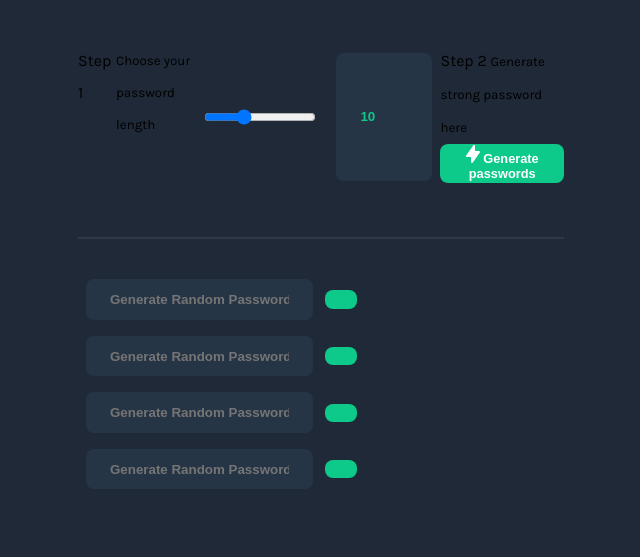
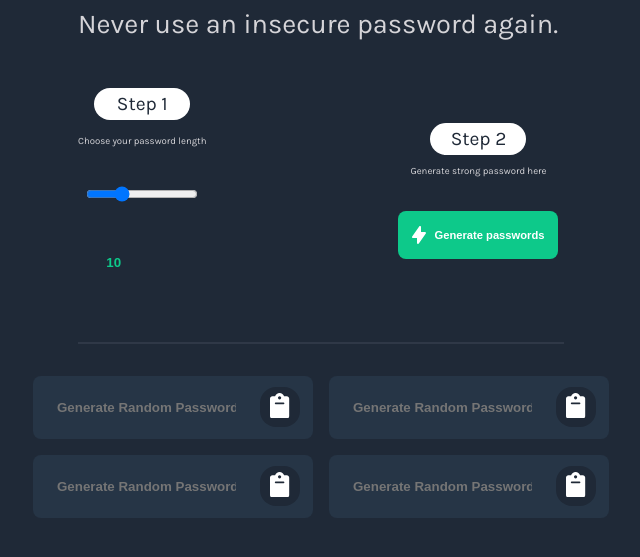
Before and after one commit to a2uuz/PwGenerator, a plain HTML site: page index.html in a window 1280 px wide. Shown: the part 225-782 px from the top of the page, without its empty margins (319-959 px from the left). Drawn offline with Linux system fonts and the light colour scheme.

Commit message:
anotha style updt

```diff
--- a/css/style.css
+++ b/css/style.css
@@ -8,10 +8,13 @@
 
 body {
   font-family: "Karla", Inter, sans-serif;
-  background-color: #1F2937;
+  background-color: #1f2937;
   display: -webkit-box;
   display: -ms-flexbox;
   display: flex;
+  -webkit-box-align: center;
+      -ms-flex-align: center;
+          align-items: center;
   -webkit-box-orient: vertical;
   -webkit-box-direction: normal;
       -ms-flex-direction: column;
@@ -19,10 +22,7 @@ body {
   -webkit-box-pack: center;
       -ms-flex-pack: center;
           justify-content: center;
-  -webkit-box-align: center;
-      -ms-flex-align: center;
-          align-items: center;
-  height: 100vh;
+  height: 110vh;
 }
 
 main {
@@ -43,7 +43,7 @@ h1 span {
 
 p {
   margin-top: 1rem;
-  color: #D5D4D8;
+  color: #d5d4d8;
   font-size: 1.7rem;
 }
 
@@ -51,36 +51,89 @@ p {
   display: -webkit-box;
   display: -ms-flexbox;
   display: flex;
+  -webkit-box-align: center;
+      -ms-flex-align: center;
+          align-items: center;
   margin: 3rem 0;
+  gap: 12rem;
+}
+
+.controllers span {
+  color: #1f2937;
+  font-size: 1.2rem;
+  width: 6rem;
+  height: 2rem;
+  text-align: center;
+  border-radius: 50rem;
+  background-color: white;
+}
+
+.controllers small {
+  color: #d5d4d8;
+  font-size: 0.6rem;
 }
 
 .character-amount-container {
   display: -webkit-box;
   display: -ms-flexbox;
   display: flex;
-  gap: .3rem;
+  -webkit-box-align: center;
+      -ms-flex-align: center;
+          align-items: center;
+  -webkit-box-orient: vertical;
+  -webkit-box-direction: normal;
+      -ms-flex-direction: column;
+          flex-direction: column;
+  align-items: center;
+  gap: 0.3rem;
 }
 
 .character-amount-container .range-input {
   width: 7rem;
+  cursor: pointer;
 }
 
 .character-amount-container .number-input {
-  width: 7rem;
+  width: 6.5rem;
 }
 
-button {
-  padding: .1rem 1rem;
+.generator-btn {
+  display: -webkit-box;
+  display: -ms-flexbox;
+  display: flex;
+  -webkit-box-align: center;
+      -ms-flex-align: center;
+          align-items: center;
+  -webkit-box-orient: vertical;
+  -webkit-box-direction: normal;
+      -ms-flex-direction: column;
+          flex-direction: column;
+}
+
+.generator-btn button {
+  display: -webkit-box;
+  display: -ms-flexbox;
+  display: flex;
+  -webkit-box-align: center;
+      -ms-flex-align: center;
+          align-items: center;
+  -webkit-box-pack: center;
+      -ms-flex-pack: center;
+          justify-content: center;
+  margin-top: 1.5rem;
+  width: 10rem;
+  height: 3rem;
   background: #0dc98a;
   border: none;
-  border-radius: .5rem;
+  border-radius: 0.5rem;
   color: white;
-  font-size: .8rem;
+  font-size: 0.7rem;
   font-weight: bold;
+  gap: 0.5rem;
   cursor: pointer;
 }
 
-button:hover {
+.generator-btn button:hover {
   background-color: #0dc98a7c;
 }
 
@@ -95,13 +148,93 @@ button:hover {
   opacity: 0.1;
 }
 
+.inputs {
+  display: -webkit-box;
+  display: -ms-flexbox;
+  display: flex;
+  -webkit-box-align: center;
+      -ms-flex-align: center;
+          align-items: center;
+  gap: 1rem;
+  -webkit-box-pack: center;
+      -ms-flex-pack: center;
+          justify-content: center;
+}
+
+.inputs button {
+  width: 2.5rem;
+  height: 2.5rem;
+  background-color: #1f2937;
+  border: none;
+  border-radius: 1rem;
+  cursor: pointer;
+}
+
+.inputs svg {
+  width: 1.2rem;
+  fill: white;
+}
+
 input {
-  margin: .5rem;
-  padding: .8rem 1.5rem;
-  background-color: #7dc0ff13;
+  margin: 0.5rem;
+  padding: 1rem;
+  background-color: transparent;
   border: none;
-  border-radius: .5rem;
+  border-radius: 0.5rem;
   color: #0dc98a;
   font-weight: 800;
+  outline: none;
+}
+
+.input-shell-1 {
+  width: 17.5rem;
+  border-radius: 0.5rem;
+  display: -webkit-box;
+  display: -ms-flexbox;
+  display: flex;
+  -webkit-box-align: center;
+      -ms-flex-align: center;
+          align-items: center;
+  background-color: #7dc0ff13;
+  margin-bottom: 1rem;
+}
+
+.input-shell-2 {
+  width: 17.5rem;
+  border-radius: 0.5rem;
+  display: -webkit-box;
+  display: -ms-flexbox;
+  display: flex;
+  -webkit-box-align: center;
+      -ms-flex-align: center;
+          align-items: center;
+  background-color: #7dc0ff13;
+  margin-bottom: 1rem;
+}
+
+.input-shell-3 {
+  width: 17.5rem;
+  border-radius: 0.5rem;
+  display: -webkit-box;
+  display: -ms-flexbox;
+  display: flex;
+  -webkit-box-align: center;
+      -ms-flex-align: center;
+          align-items: center;
+  background-color: #7dc0ff13;
+  margin-bottom: 1rem;
+}
+
+.input-shell-4 {
+  width: 17.5rem;
+  border-radius: 0.5rem;
+  display: -webkit-box;
+  display: -ms-flexbox;
+  display: flex;
+  -webkit-box-align: center;
+      -ms-flex-align: center;
+          align-items: center;
+  background-color: #7dc0ff13;
+  margin-bottom: 1rem;
 }
 /*# sourceMappingURL=style.css.map */
```
Also changed, not shown: 1 other file.
